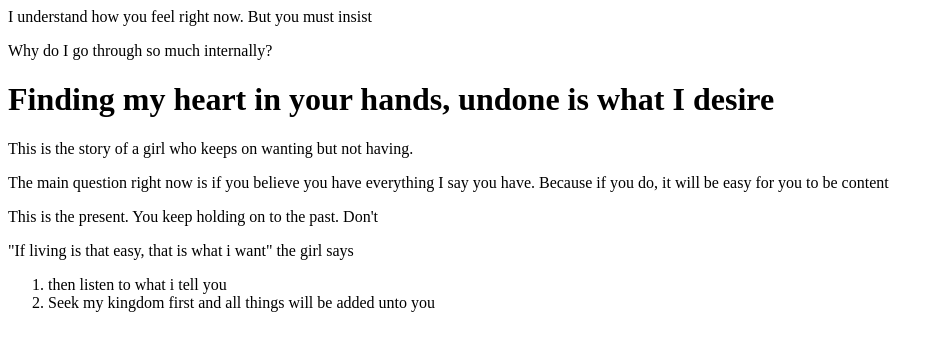
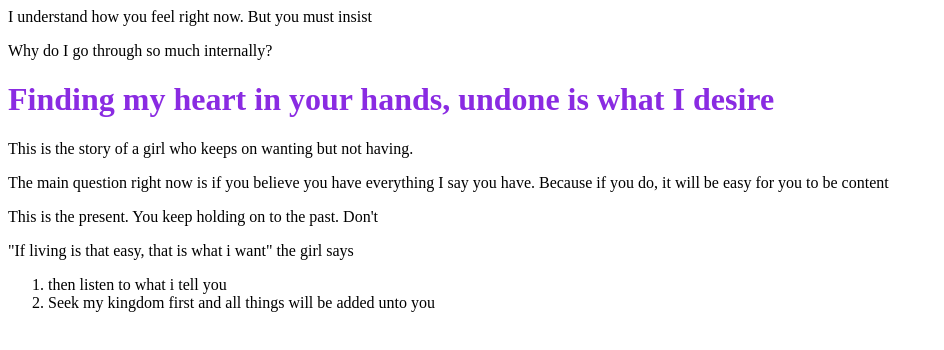
Before and after one commit to UchetheFavoured/testproject, a plain HTML site: page index.html in a window 1280 px wide. Shown: the whole page, without its empty margins (0-944 px from the left). Drawn offline with Linux system fonts and the light colour scheme.

Commit message:
made more changes

```diff
--- a/index.html
+++ b/index.html
@@ -4,6 +4,7 @@
     <meta charset="UTF-8">
     <meta name="viewport" content="width=device-width, initial-scale=1.0">
     <title>Document</title>
+    <link rel="stylesheet" href="./src/style.css "/>
 </head>
 <body>
     <header>I understand how you feel right now. But you must insist</header>
--- /dev/null
+++ b/src/style.css
@@ -0,0 +1,3 @@
+h1{
+    color: blueviolet;
+}
```
